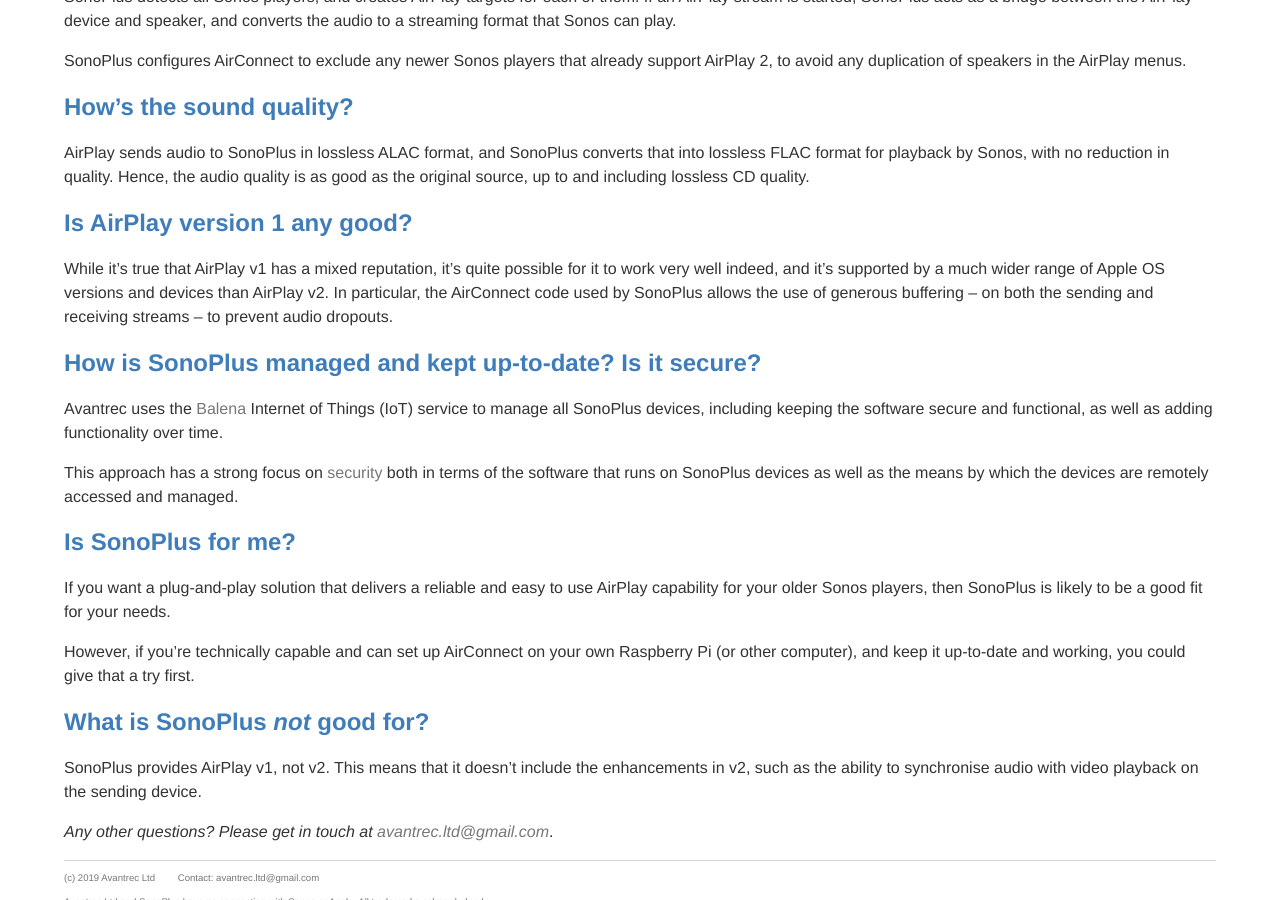
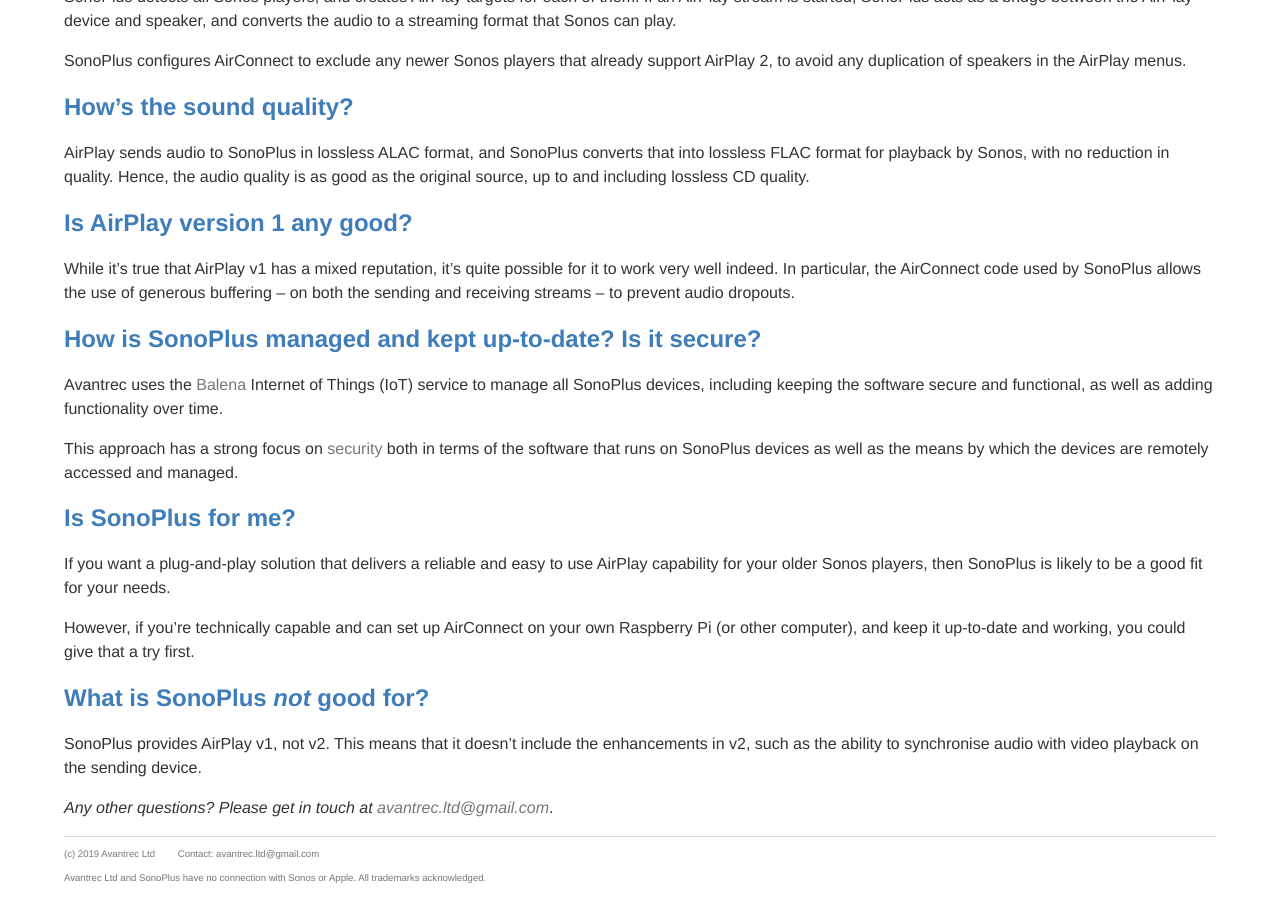
Before and after one commit to avantrec/avantrec.github.io, a Jekyll site: the page built from sonoplus-faq/index.md, in a window 1280 px wide and 900 px high, scrolled down 1411 px. Built offline with Jekyll 4.4.1, drawn with Linux system fonts in a browser that asks for light colours.

Commit message:
Remove erroneous _site directories.

```diff
--- a/css/main.css
+++ b/css/main.css
@@ -28,12 +28,12 @@
 h2 {
     font-size: 1.5em;
     font-family:'Helvetica', 'Arial', 'Sans-Serif';
-        color: #3F7DBA;
+    color: #3F7DBA;
 }
 h3 {
     font-size: 1.25em;
     font-family:'Helvetica', 'Arial', 'Sans-Serif';
-        color: #3F7DBA;
+    color: #3F7DBA;
 }
 p {
     font-size: 1em;
--- a/sonoplus-faq/index.md
+++ b/sonoplus-faq/index.md
@@ -39,7 +39,7 @@
 
 ## Is AirPlay version 1 any good?
 
-While it's true that AirPlay v1 has a mixed reputation, it's quite possible for it to work very well indeed, and it's supported by a much wider range of Apple OS versions and devices than AirPlay v2. In particular, the AirConnect code used by SonoPlus allows the use of generous buffering -- on both the sending and receiving streams -- to prevent audio dropouts.
+While it's true that AirPlay v1 has a mixed reputation, it's quite possible for it to work very well indeed. In particular, the AirConnect code used by SonoPlus allows the use of generous buffering -- on both the sending and receiving streams -- to prevent audio dropouts.
 
 ## How is SonoPlus managed and kept up-to-date? Is it secure?
 
```
Also changed, not shown: 2 other files.
